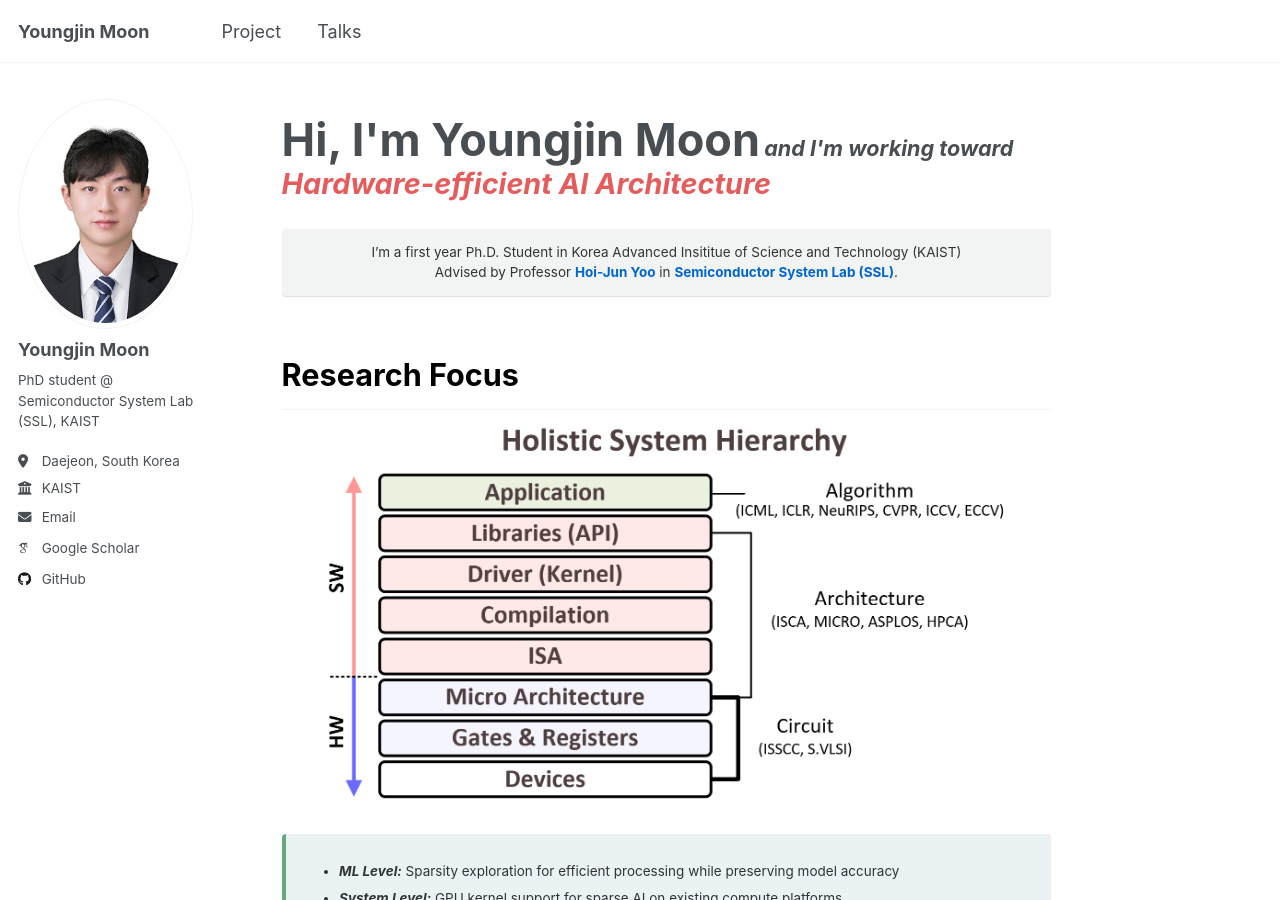
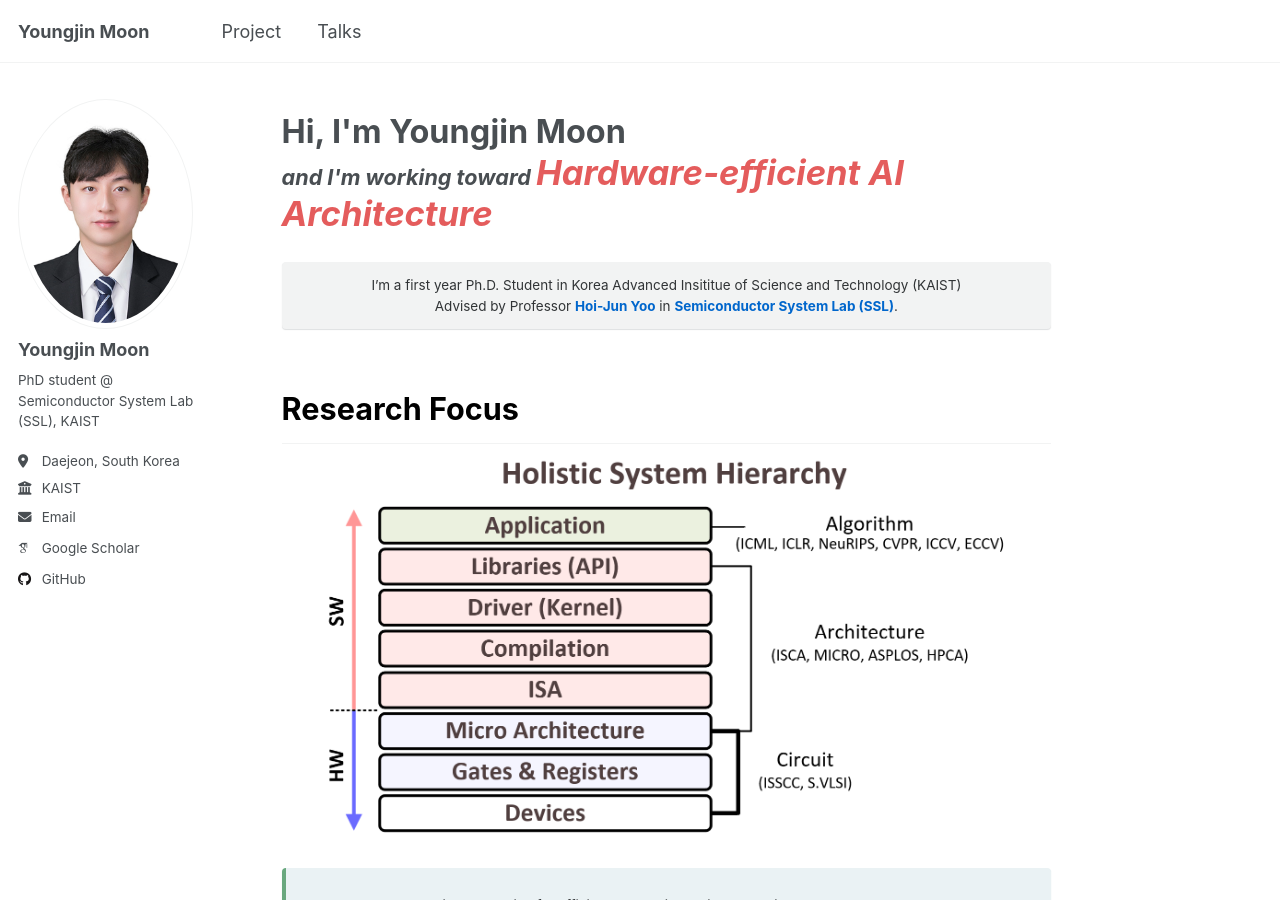
Before and after one commit to yjmoon99/yjmoon99.github.io, a Jekyll site: the page built from _pages/about.md, in a window 1280 px wide and 900 px high. Built offline with Jekyll 4.4.1, drawn with Linux system fonts in a browser that asks for light colours; some web fonts are replaced; a script that is not in the unit is left out.

Commit message:
Update Title

```diff
--- a/_pages/about.md
+++ b/_pages/about.md
@@ -7,8 +7,8 @@ redirect_from:
   - /about.html
 ---
 <div style="font-weight: bold; margin-bottom: 0.5em; line-height: 1.2;">
-<span style="font-size: 2.5em; font-weight: bold;">Hi, I'm Youngjin Moon</span> <em style="font-size: 1.2em; font-style: italic;">and I'm working toward</em><br>
-<span style="font-size: 1.6em; color:rgb(228, 92, 92); font-style: italic;">Hardware-efficient AI Architecture</span>
+<span style="font-size: 1.8em; font-weight: bold;">Hi, I'm Youngjin Moon</span><br>
+<span style="font-size: 1.2em; font-style: italic;">and I'm working toward <em style="font-size: 1.6em; color:rgb(228, 92, 92); font-style: italic;">Hardware-efficient AI Architecture</em></span>
 </div>
 
 <div class="notice" markdown="1" style="text-align: center; font-size: 1.7em;">
```
